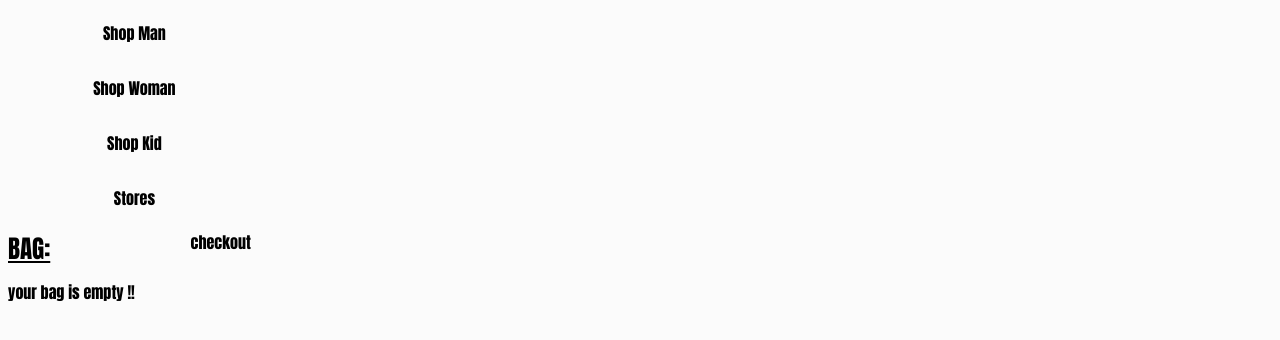
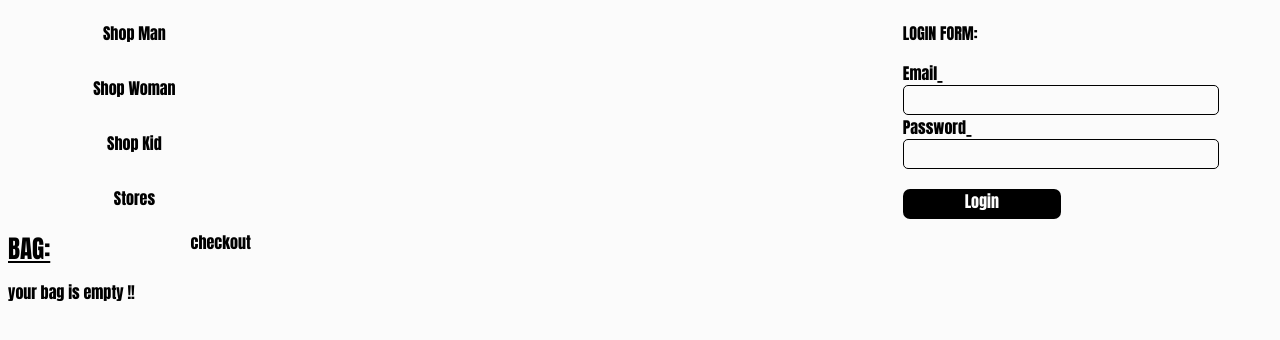
Before and after one commit to penzomassimo/online_store_backbonejs, a website: page store.html in a window 1280 px wide. Both pictures are taken after a click on the link "login". Shown: the part 108-448 px from the top of the page. Drawn offline with nearby package versions, Linux system fonts and the light colour scheme; some packages are replaced by stand-ins of ours; no server answers; a script that the page names is missing.

Commit message:
added login form

```diff
--- a/app_store.js
+++ b/app_store.js
@@ -309,7 +309,6 @@ STORE.my_constructors.views.SessionSummary = Backbone.View.extend({
         STORE.my_objects.views.HeaderSummary.render();
     }
 });
-
 STORE.my_constructors.views.RegisterForm = Backbone.View.extend({
     el: '#quick',
     initialize: function(){
@@ -345,6 +344,40 @@ STORE.my_constructors.views.RegisterForm = Backbone.View.extend({
         this.$el.html('You have been registered');
 
     }
+});
+STORE.my_constructors.views.LoginForm = Backbone.View.extend({
+    el: '#quick',
+    initialize: function(){
+        this.render();
+    },
+    template: _.template($("#login_form_template").html()),
+    render: function(){
+        this.$el.html(this.template);
+        return this;
+    },
+    events: {
+        'click #login_btn': 'sendLoginData'
+    },
+    sendLoginData: function(){
+        var data = {
+            email: $("[name='email']").val(),
+            password: $("[name='password']").val()
+        };
+        console.log(JSON.stringify(data));
+       /* $.ajax(
+            {
+                url:"http://localhost:8080/max/webapi/storeRESTendpoint/registration",
+                type: 'POST',
+                contentType: "application/json; charset=utf-8",
+                dataType: 'json',
+                data: JSON.stringify(data)
+            }
+        );
+       */ this.$el.html('You are now logged in');
+
+        console.log('login sent');
+    }
+
 });
 
 //  ROUTER
@@ -544,6 +577,7 @@ STORE.my_constructors.router.AppRouter = Backbone.Router.extend({
     },
     handleLogin: function(){
         console.log('login route working');
+        STORE.my_objects.LoginForm = new STORE.my_constructors.views.LoginForm();
     }
 });
 
--- a/store.html
+++ b/store.html
@@ -37,6 +37,18 @@
 <div id="quick"></div>
 
 <!--view templates-->
+<script type="text/template" id="login_form_template">
+    <div id="form_wrapper" class="animated bounceInRight">
+        <p>LOGIN FORM:</p>
+        <div>Email_</div>
+        <div><input name="email" type="text" class="form_input"/></div>
+        <div>Password_</div>
+        <div><input name="password" type="password" class="form_input"/></div>
+        <div id="login_btn">Login</div>
+    </div>
+</script>
+
+
 <script type="text/template" id="register_form_template">
     <div id="form_wrapper" class="animated bounceInRight">
         <p>REGISTRATION FORM:</p>
--- a/styles_store.css
+++ b/styles_store.css
@@ -1023,3 +1023,33 @@ img {
     text-align: center;
     border-radius: 7px;
 }
+
+#login_btn {
+    /*positioning*/
+    position: relative;
+    top: 0px;
+    right: 0px;
+    bottom: 0px;
+    left: 0px;
+    float: left;
+
+
+    /*display*/
+    display: block; /*default display for div tags*/
+
+    /*size*/
+    height: 30px;
+    width: 50%;
+
+    /*box model*/
+    margin: 20px 0px 0px 0px;
+    /*border: 1px dotted #000000;*/
+    padding: 0px 0px 0px 0px;
+
+    font-family: 'Anton', sans-serif;
+    color: #ffffff;
+    background-color: #000000;
+    text-align: center;
+    border-radius: 7px;
+
+}
```
